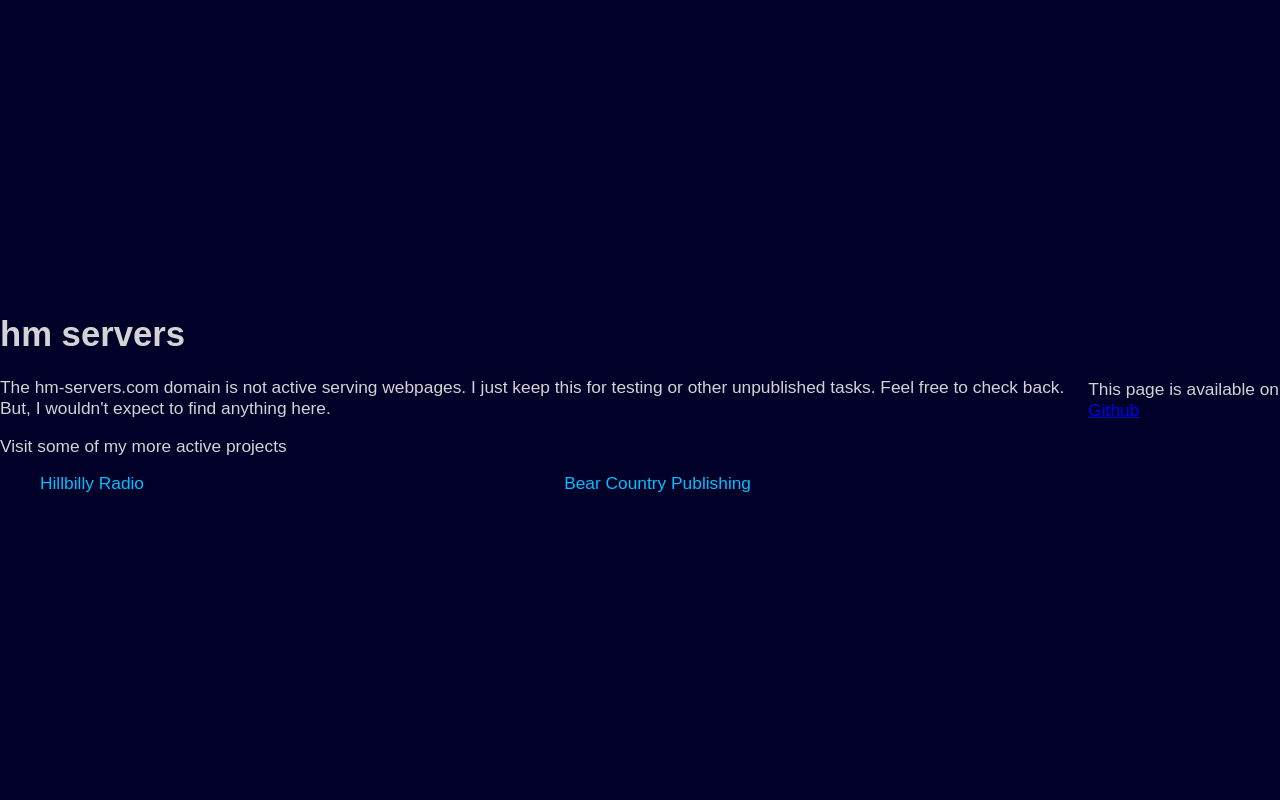
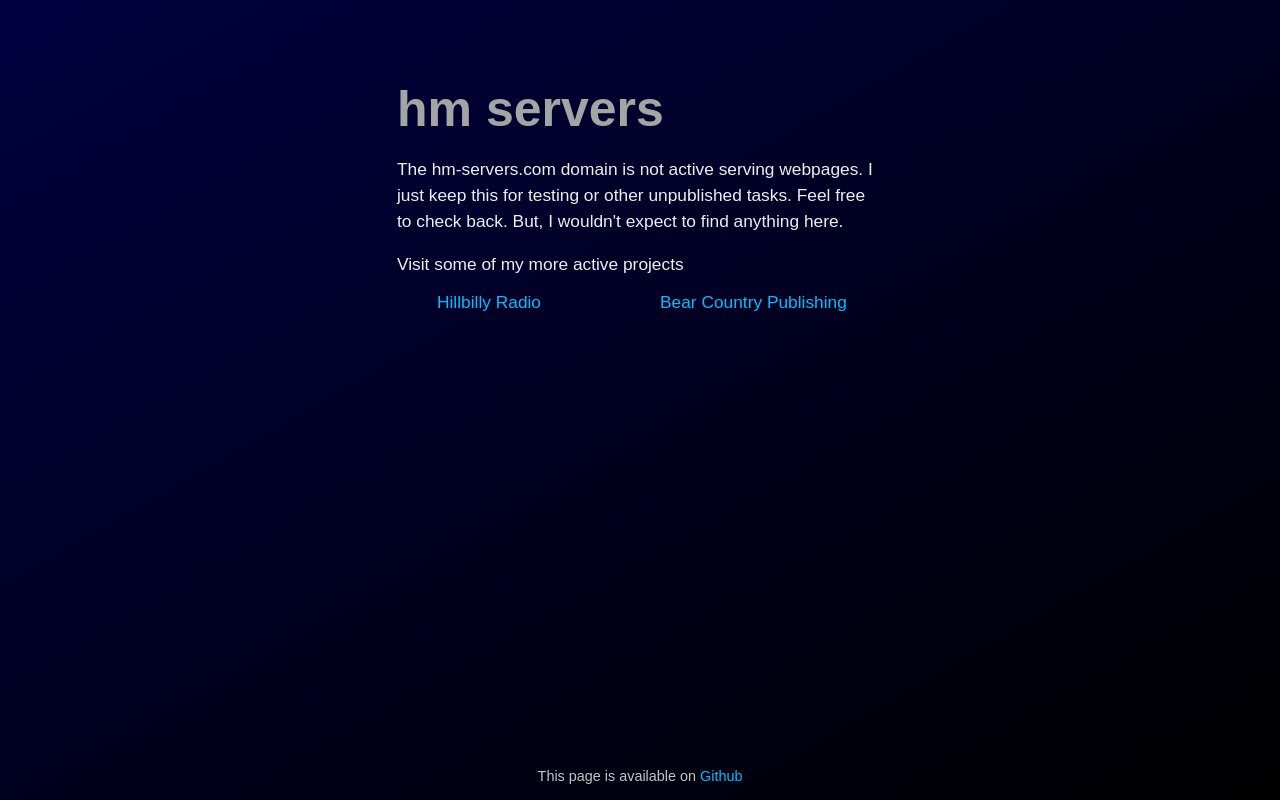
Before and after one commit to caldwmark/gatsby-simple-splash-page, a Gatsby site: page / in a window 1280 px wide. Built offline with nearby package versions, Linux system fonts and the light colour scheme; Gatsby itself is replaced by a stand-in of ours.

Commit message:
cosmetic improvements and footer

```diff
--- a/static/css/global.css
+++ b/static/css/global.css
@@ -3,8 +3,9 @@
 }
 
 body {
+  background-image: linear-gradient(150deg, #000040, #000000);
   background-color: rgb(0, 0, 40);
-    color:lightgray;
+  color: #eee;
   margin: 0;
   padding: 0;
   font-family: sans-serif;
@@ -13,17 +14,25 @@
 }
 
 .container {
+  margin: 0 auto;
+  max-width: 550px;
+  padding: 1rem;
   display: flex;
-    justify-content: center;
+  flex-direction: column;
   align-items: center;
-    height: 100vh;
+  min-height: 100vh;
 }
 
-div.main {
-    margin: 0;
+.content {
+  flex-grow: 1;
   padding: 1rem;
-    max-width: 600px;
   line-height: 26px;
+}
+
+.content > h1 {
+  font-size: 50px;
+  margin-top: 4rem;
+  color: #a4a4a4;
 }
 
 .links {
@@ -36,8 +45,12 @@
   width: 50%;
 }
 
-.links a {
+a {
   text-decoration: none;
   color: deepskyblue;
+}
 
+footer {
+  font-size: 0.9rem;
+  color: #c4c4c4;
 }
```
Lines whose indentation alone changed are shown as unchanged.
